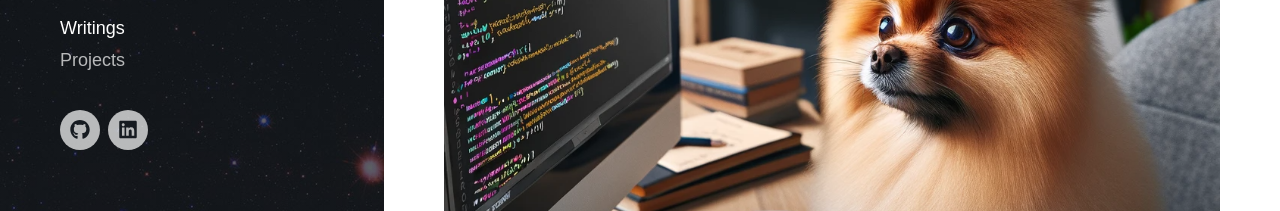
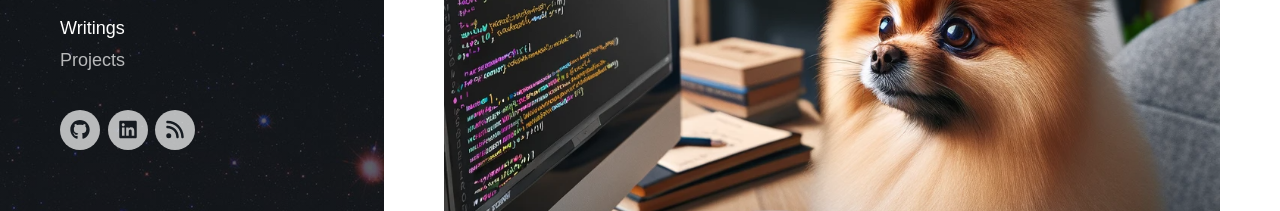
Before and after one commit to tony-michaelson/tony-michaelson.github.io, a Jekyll site: the page built from index.html, in a window 1280 px wide and 900 px high, scrolled down 539 px. Shown: the part 689-900 px from the top of the window. Built offline with Jekyll 4.4.1, drawn with Linux system fonts in a browser that asks for light colours; nearby versions of some CDN libraries; some web fonts are replaced; the list of posts is cut into pages by our own code.

Commit message:
added RSS feed

```diff
--- a/Gemfile
+++ b/Gemfile
@@ -10,3 +10,5 @@ end
 gem "kramdown-parser-gfm", "~> 1.1"
 
 gem "webrick", "~> 1.8"
+
+gem 'jekyll-feed'
--- a/_config.yml
+++ b/_config.yml
@@ -53,6 +53,7 @@ sass:
   style: compressed
 
 plugins:
+  - jekyll-feed
   - jekyll-paginate
   - jekyll-sitemap
 
--- a/_data/settings.yml
+++ b/_data/settings.yml
@@ -48,6 +48,9 @@ social_settings:
   spotify_url: ""
   bandcamp_url: ""
   linkedin_url: "https://www.linkedin.com/in/anthony-ian-michaelson"
+
+feed_settings:
+  rss_url: "http://michaelson.blog/feed.xml"
 
 color_settings:
   background_color: "#ffffff"
--- a/_includes/socials.html
+++ b/_includes/socials.html
@@ -1,11 +1,32 @@
 <ul class="socials">
-	{% for url in site.data.settings.social_settings %}
-	{% if url[1] != '' %}
-	<li class="socials__item">
-		<a href="{{ url[1] }}" target="_blank" class="socials__item__link" title="{{ url[0] | remove: '_url' | replace: '-', ' ' | capitalize }}">
-			<i class="fab fa-{{ url[0] | replace: 'facebook', 'facebook-f' | remove: '_url' }}" aria-hidden="true"></i>
-		</a>
-	</li>
-	{% endif %}
-	{% endfor %}
+  {% for url in site.data.settings.social_settings %} {% if url[1] != '' %}
+  <li class="socials__item">
+    <a
+      href="{{ url[1] }}"
+      target="_blank"
+      class="socials__item__link"
+      title="{{ url[0] | remove: '_url' | replace: '-', ' ' | capitalize }}"
+    >
+      <i
+        class="fab fa-{{ url[0] | replace: 'facebook', 'facebook-f' | remove: '_url' }}"
+        aria-hidden="true"
+      ></i>
+    </a>
+  </li>
+  {% endif %} {% endfor %} {% for url in site.data.settings.feed_settings %} {%
+  if url[1] != '' %}
+  <li class="socials__item">
+    <a
+      href="{{ url[1] }}"
+      target="_blank"
+      class="socials__item__link"
+      title="{{ url[0] | remove: '_url' | replace: '-', ' ' | capitalize }}"
+    >
+      <i
+        class="fa-solid fa-{{ url[0] | remove: '_url' }}"
+        aria-hidden="true"
+      ></i>
+    </a>
+  </li>
+  {% endif %} {% endfor %}
 </ul>
--- a/_layouts/default.html
+++ b/_layouts/default.html
@@ -34,9 +34,10 @@
 	<link rel="stylesheet" href="{{ '/css/style.css' | relative_url }}">
 
 	<!-- Icons -->
-	<script defer src="https://use.fontawesome.com/releases/v5.1.1/js/solid.js" integrity="sha384-GXi56ipjsBwAe6v5X4xSrVNXGOmpdJYZEEh/0/GqJ3JTHsfDsF8v0YQvZCJYAiGu" crossorigin="anonymous"></script>
+	<script defer src="https://use.fontawesome.com/releases/v6.5.1/js/all.js" crossorigin="anonymous"></script>
+	<!-- <script defer src="https://use.fontawesome.com/releases/v5.1.1/js/solid.js" integrity="sha384-GXi56ipjsBwAe6v5X4xSrVNXGOmpdJYZEEh/0/GqJ3JTHsfDsF8v0YQvZCJYAiGu" crossorigin="anonymous"></script>
 	<script defer src="https://use.fontawesome.com/releases/v5.1.1/js/brands.js" integrity="sha384-0inRy4HkP0hJ038ZyfQ4vLl+F4POKbqnaUB6ewmU4dWP0ki8Q27A0VFiVRIpscvL" crossorigin="anonymous"></script>
-	<script defer src="https://use.fontawesome.com/releases/v5.1.1/js/fontawesome.js" integrity="sha384-NY6PHjYLP2f+gL3uaVfqUZImmw71ArL9+Roi9o+I4+RBqArA2CfW1sJ1wkABFfPe" crossorigin="anonymous"></script>
+	<script defer src="https://use.fontawesome.com/releases/v5.1.1/js/fontawesome.js" integrity="sha384-NY6PHjYLP2f+gL3uaVfqUZImmw71ArL9+Roi9o+I4+RBqArA2CfW1sJ1wkABFfPe" crossorigin="anonymous"></script> -->
 
 
 	{% if site.data.settings.advanced_settings.custom_styles %}
```
Also changed, not shown: Gemfile.lock.
